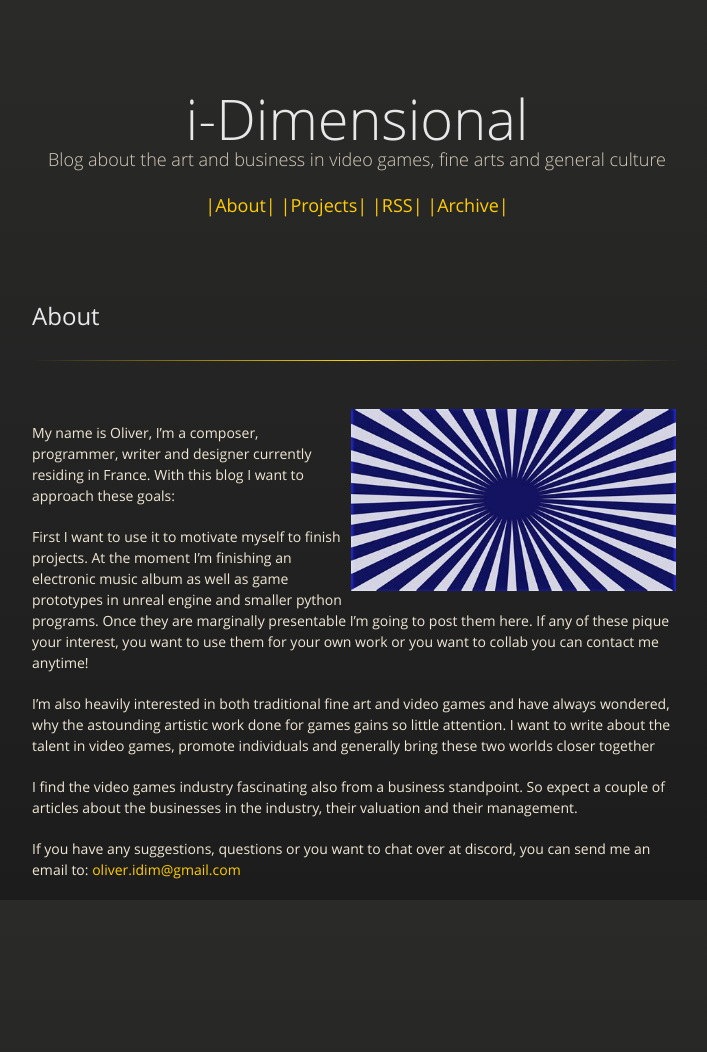
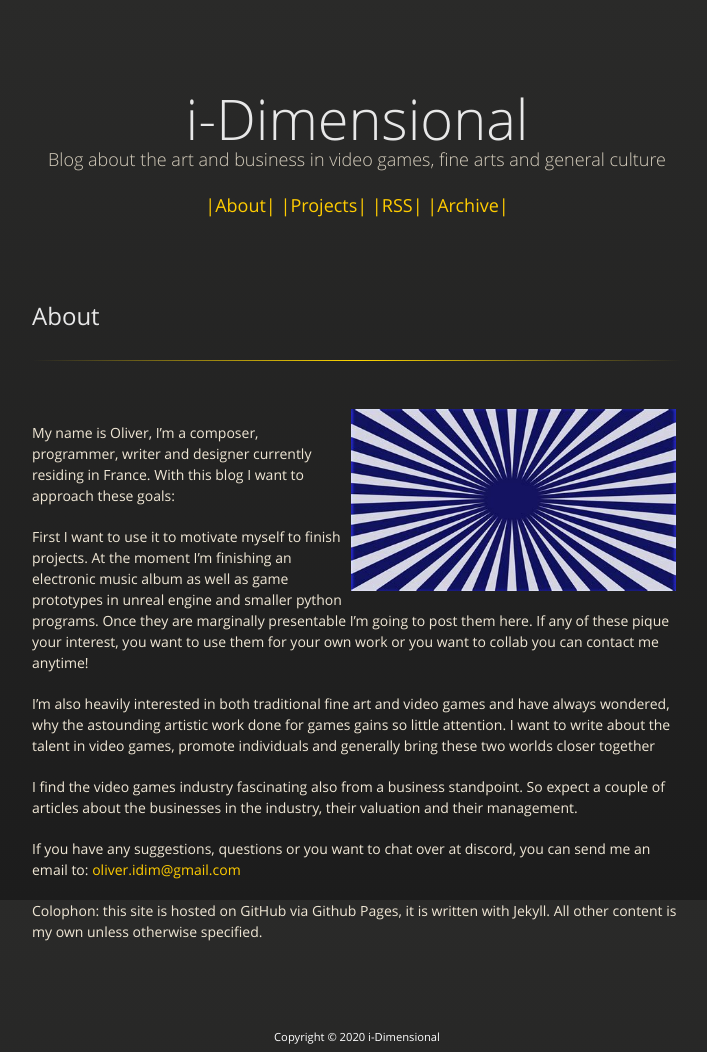
Before and after one commit to nadathos/nadathos.github.io, a Jekyll site: the page built from about.md, in a window 1280 px wide. Shown: the whole page, without its empty margins (283-990 px from the left). Built offline with Jekyll 4.4.1, drawn with Linux system fonts in a browser that asks for light colours; before the commit the page ends 990 px from its top, so only the background shows below that.

Commit message:
copyright notice and stack disclaimer

```diff
--- a/_layouts/default.html
+++ b/_layouts/default.html
@@ -45,4 +45,10 @@
       </script>
     {% endif %}
   </body>
+
+<div class="wrapper">
+<footer>
+  Copyright © 2020 i-Dimensional
+</footer>
+</div>
 </html>
--- a/about.md
+++ b/about.md
@@ -20,3 +20,6 @@ I'm also heavily interested in both traditional fine art and video games and hav
 I find the video games industry fascinating also from a business standpoint. So expect a couple of articles about the businesses in the industry, their valuation and their management.
 
 If you have any suggestions, questions or you want to chat over at discord, you can send me an email to: <oliver.idim@gmail.com>
+
+
+Colophon: this site is hosted on GitHub via Github Pages, it is written with Jekyll. All other content is my own unless otherwise specified.
--- a/assets/css/style.scss
+++ b/assets/css/style.scss
@@ -93,6 +93,19 @@ hr.fadinggrad {
     background-image: linear-gradient(to right, rgba(0, 0, 0, 0), gold, rgba(0, 0, 0, 0));
 }
 
+footer {
+position: absolute;
+left: 0;
+bottom: 0;
+height: 1%;
+width: 100%;
+color:#FFFFFF;
+background: #222;
+font-size:0.8em;
+text-align: center;
+line-height:10px;
+}
+
 .img_center {
   float: right;
   width: 50%;
```
